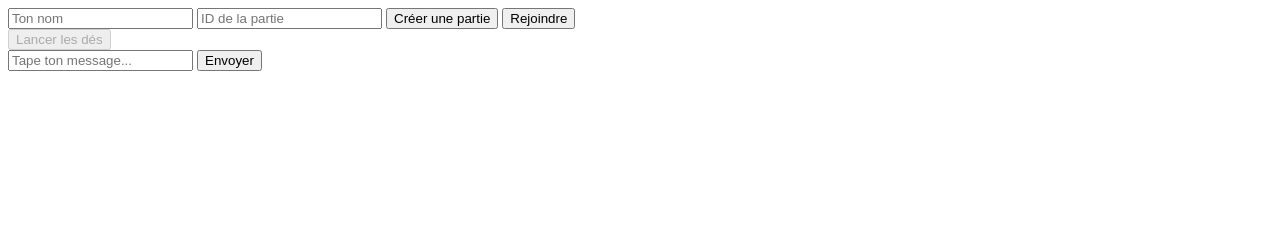
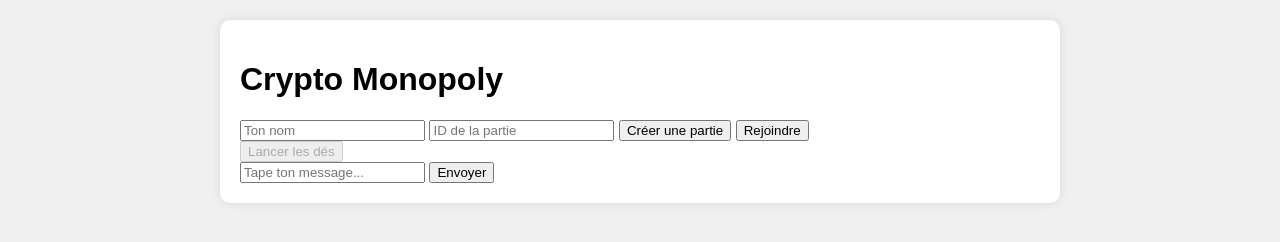
Before and after one commit to MoonRoadx/crypto-monopoly, a website: page client/index.html in a window 1280 px wide. Drawn offline with nearby package versions, Linux system fonts and the light colour scheme; no server answers.

Commit message:
Refactor HTML structure for game interface

```diff
--- a/client/index.html
+++ b/client/index.html
@@ -1,21 +1,44 @@
 <!DOCTYPE html>
-<html>
+<html lang="fr">
 <head>
+  <meta charset="UTF-8">
+  <meta name="viewport" content="width=device-width, initial-scale=1.0">
   <title>Crypto Monopoly</title>
   <script src="https://cdn.socket.io/4.5.4/socket.io.min.js"></script>
+  <style>
+    body {
+      font-family: Arial, sans-serif;
+      margin: 0;
+      padding: 20px;
+      background-color: #f0f0f0;
+    }
+    #game-container {
+      max-width: 800px;
+      margin: 0 auto;
+      background-color: white;
+      padding: 20px;
+      border-radius: 10px;
+      box-shadow: 0 0 10px rgba(0, 0, 0, 0.1);
+    }
+  </style>
 </head>
 <body>
-  <input id="playerName" placeholder="Ton nom">
-  <input id="gameIdInput" placeholder="ID de la partie">
+  <div id="game-container">
+    <h1>Crypto Monopoly</h1>
+    <div>
+      <input id="playerName" placeholder="Ton nom" />
+      <input id="gameIdInput" placeholder="ID de la partie" />
       <button id="createGameButton">Créer une partie</button>
       <button id="joinGameButton">Rejoindre</button>
+    </div>
     <div id="gameIdDisplay"></div>
     <button id="rollDiceButton" disabled>Lancer les dés</button>
     <div id="playerList"></div>
     <div id="chat"></div>
-  <input id="chatInput" placeholder="Tape ton message...">
+    <input id="chatInput" placeholder="Tape ton message..." />
     <button id="sendMessageButton">Envoyer</button>
     <div id="gameLog"></div>
+  </div>
   <script src="script.js"></script>
 </body>
 </html>
```
Lines whose indentation alone changed are shown as unchanged.
